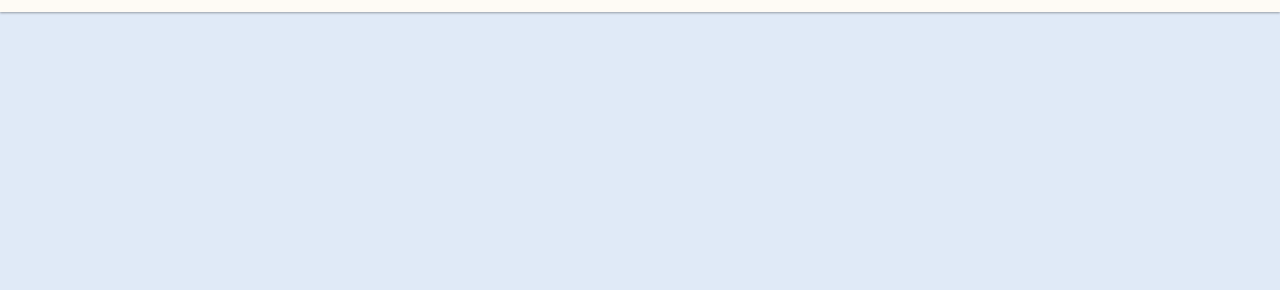
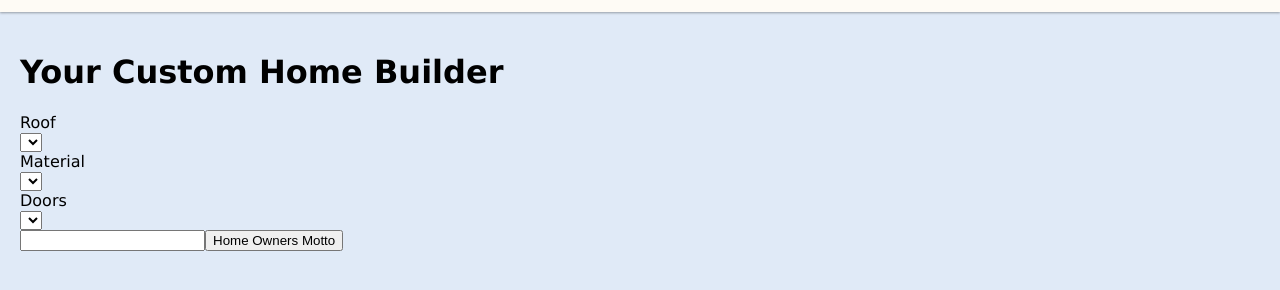
Before and after one commit to MTaslam2000/city-builder, a plain HTML site: page index.html in a window 1280 px wide. Shown: the part 68-358 px from the top of the page. Drawn offline with Linux system fonts and the light colour scheme.

Commit message:
got Layout for HTML

```diff
--- a/index.html
+++ b/index.html
@@ -31,6 +31,29 @@
     </header>
 
     <main>
+        <h1>Your Custom Home Builder</h1>
+        <div>
+            <section>Roof</section>
+            <select>
+                <option></option>
+                <option></option>
+                <option></option>
+            </select>
+            <section>Material</section>
+            <select>
+                <option></option>
+                <option></option>
+                <option></option>
+            </select>
+            <section>Doors</section>
+            <select>
+                <option></option>
+                <option></option>
+                <option></option>
+            </select>
+        </div>
+        <input><button>Home Owners Motto</button>
+
 
     </main>
 
```
Also changed, not shown: assets/wireframe.png (added), 1 other file.
